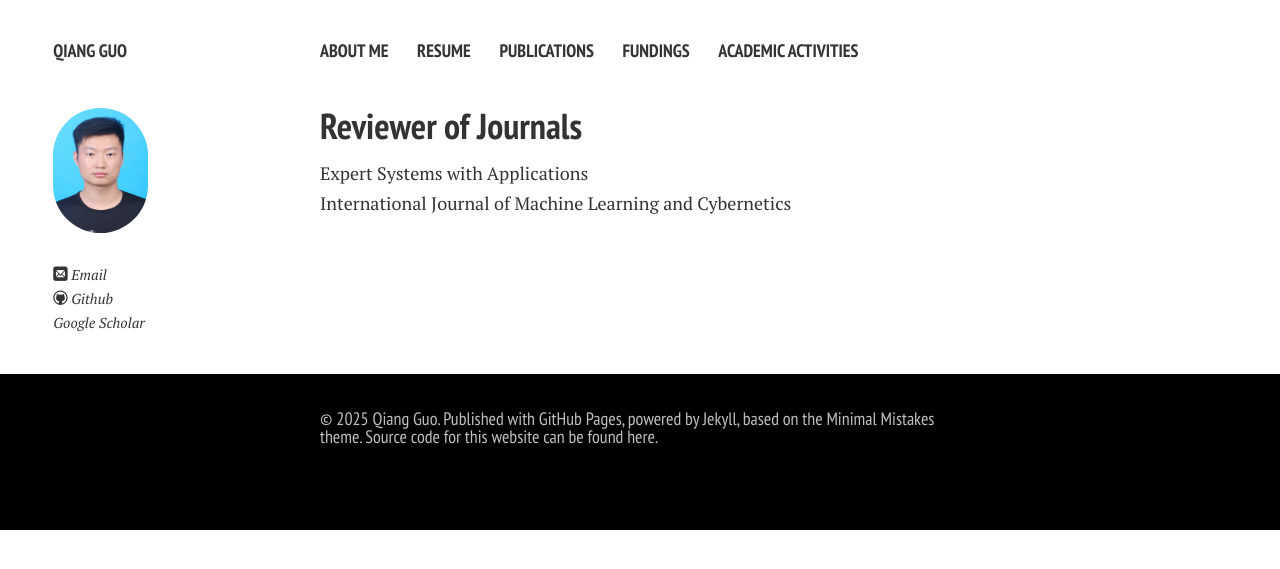
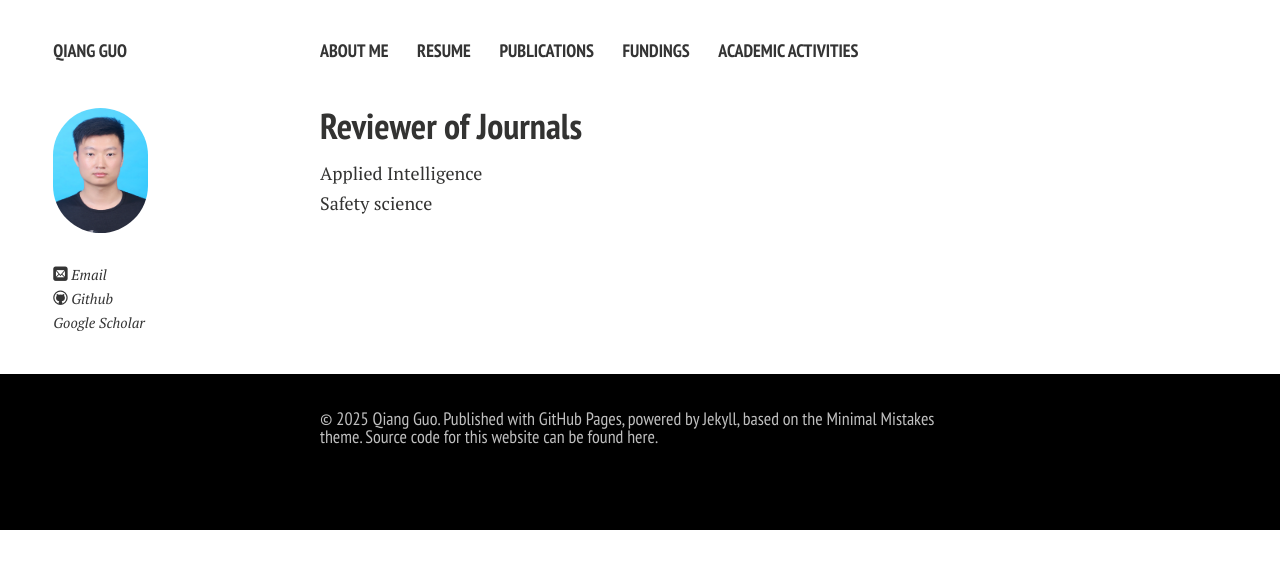
Before and after one commit to ieqiangguo/ieqiangguo.github.io, a Jekyll site: the page built from AcademicActivities.md, in a window 1280 px wide. Shown: the top 569 px of the page. Built offline with Jekyll 4.4.1, drawn with Linux system fonts in a browser that asks for light colours; nearby versions of some CDN libraries; comment, search, counter and statistics services are not loaded; a style sheet for code colours, icons or effects is not loaded.

Commit message:
Update AcademicActivities.md

```diff
--- a/AcademicActivities.md
+++ b/AcademicActivities.md
@@ -7,4 +7,4 @@ title: Academic Activities
 
 ## Reviewer of Journals
 
-Expert Systems with Applications<br>International Journal of Machine Learning and Cybernetics
+Applied Intelligence<br>Safety science
```
